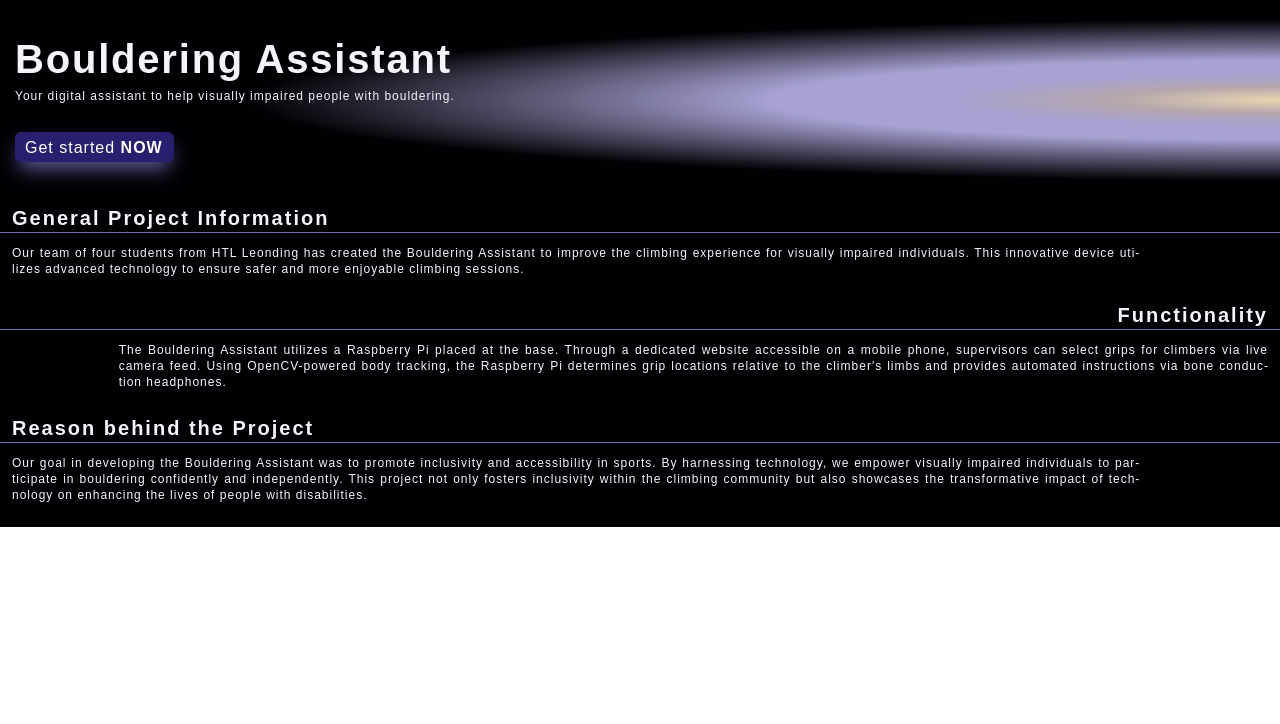
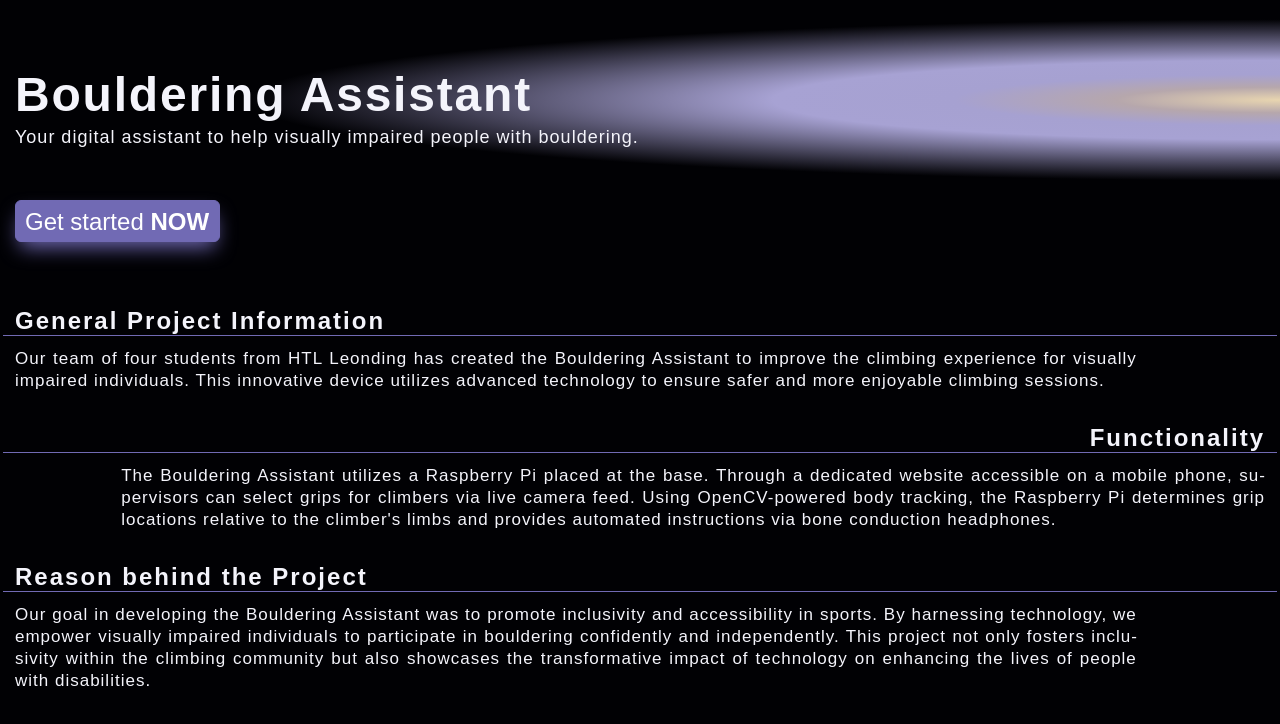
Before and after one commit to melanie-bauer/BoulderingAssistant_VueApp, a Vue app: page / in a window 1280 px wide. Shown: the top 724 px of the page. Built offline with nearby package versions, Linux system fonts and the light colour scheme; a web font is replaced by a local one.

Commit message:
small css changes

```diff
--- a/src/App.vue
+++ b/src/App.vue
@@ -18,5 +18,9 @@ function changeOnHome() {
   background-color: var(--background);
   color: var(--text);
   min-width: 100% !important;
+  padding: 0 15px 65px 15px;
+}
+body{
+  background: var(--background);
 }
 </style>
--- a/src/assets/base.css
+++ b/src/assets/base.css
@@ -6,7 +6,7 @@
 
   --line-height-display: 42px;
   --line-height-header: 28px;
-  --line-height-body: 20px;
+  --line-height-body: 22px;
   --line-height-label: 16px;
 
   --letter-spacing-display: 1.8px;
@@ -18,13 +18,13 @@
   --spacing-m: 24px;
   --spacing-xl: 32px;
 
-  --font-size-base: 16px;
+  --font-size-base: 17px;
   --display-xl: 48px;
   --display-r: 40px;
   --header-xl: 32px;
   --header-r: 24px;
   --header-sm: 20px;
-  --label-r: 12px;
+  --label-r: 15px;
   --button-radius: 20px;
   @media (prefers-color-scheme: light) {
     --text: #04040b;
--- a/src/assets/main.css
+++ b/src/assets/main.css
@@ -8,11 +8,16 @@ body{
     font-family: var(--font-family) !important;
 
 }
-
+.h4, .h5, .h6{
+    font-weight: var(--font-weight-heading) !important;
+    line-height: var(--line-height-header) !important;
+    font-size: var(--header-sm) !important;
+    letter-spacing: var(--letter-spacing-header);
+}
 h4, h5, h6{
     font-weight: var(--font-weight-heading) !important;
     line-height: var(--line-height-header) !important;
-    font-size: var(--header-sm) !important;
+    font-size: var(--header-r) !important;
     letter-spacing: var(--letter-spacing-header);
 }
 
@@ -20,7 +25,7 @@ h1, h2, h3{
     font-weight: var(--font-weight-heading) !important;
     line-height: var(--line-height-display) !important;
     letter-spacing: var(--letter-spacing-display);
-    font-size: var(--display-r) !important;
+    font-size: var(--display-xl) !important;
 }
 .label
 {
@@ -33,16 +38,16 @@ h1, h2, h3{
     font-size: var(--font-size-base) !important;
     line-height: var(--line-height-body) !important;
     letter-spacing: var(--letter-spacing-body);
-
+    hyphens: auto;
 }
 .btn{
-    padding: 5px 10px 3px 9px !important;
+    padding: 3px 10px 1px 9px !important;
     box-shadow: 0 10px 20px -5px var(--primary);
 }
 .btn-primary {
     --bs-btn-color: #fff !important;
-    --bs-btn-bg: var(--secondary)!important;
-    --bs-btn-border-color: var(--secondary)!important;
+    --bs-btn-bg: var(--primary)!important;
+    --bs-btn-border-color: var(--primary)!important;
     --bs-btn-hover-color: #fff!important;
     --bs-btn-hover-bg: var(--primary)!important;
     --bs-btn-hover-border-color: var(--primary)!important;
--- a/src/components/FirstLook.vue
+++ b/src/components/FirstLook.vue
@@ -5,20 +5,30 @@ import {RouterLink} from 'vue-router'
 <template>
   <div class="gradient container d-flex flex-column justify-content-center">
     <h1 class="col-6">Bouldering Assistant</h1>
-    <p class="col-10 label">Your digital assistant to help visually impaired people with bouldering.</p>
-    <RouterLink class="btn btn-primary text" to="/boulderingSession">Get started <b>NOW</b></RouterLink>
+    <p class="col-11">Your digital assistant to help visually impaired people with bouldering.</p>
+
   </div>
+  <div class="container d-flex align-content-center">
+    <RouterLink class="btn btn-primary " to="/boulderingSession">Get started <b>NOW</b></RouterLink>
+  </div>
+
 </template>
 
 <style scoped>
 a {
   max-width: fit-content;
-  margin-top: var(--spacing-sm);
+  font-size: var(--header-r);
 }
 
+p{
+  font-size: 18px !important;
+  line-height: 26px !important;
+  letter-spacing: var(--letter-spacing-body);
+  hyphens: auto;
+}
 .gradient {
+  padding: 65px 15px 25px 15px;
   min-height: 200px;
-  padding: 0 15px 0 15px;
   background: radial-gradient(at right center, #E8D5B0FF 0%, rgb(182, 167, 172) 4%, rgba(96, 88, 163, 1) 26%,
   var(--background) 57%);
 }
--- a/src/components/ProjectInfos.vue
+++ b/src/components/ProjectInfos.vue
@@ -3,12 +3,12 @@
 </script>
 
 <template>
-  <div class="container pt-1">
+  <div class="container">
     <div class="row small-mb">
       <h4 class="colored-bot-b">General Project Information</h4>
     </div>
     <div class="row col-11">
-      <span class="label medium-mb text-align-justify">
+      <span class="text large-mb text-align-justify">
 Our team of four students from HTL Leonding has created the Bouldering Assistant to improve the climbing experience for visually impaired individuals. This innovative device utilizes advanced technology to ensure safer and more enjoyable climbing sessions.
       </span>
     </div>
@@ -16,7 +16,7 @@ Our team of four students from HTL Leonding has created the Bouldering Assistant
       <h4 class="colored-bot-b">Functionality</h4>
     </div>
     <div class="row d-flex justify-content-end">
-      <span class="label medium-mb text-align-justify col-11">
+      <span class="text large-mb text-align-justify col-11">
 The Bouldering Assistant utilizes a Raspberry Pi placed at the base. Through a dedicated website accessible on a mobile phone, supervisors can select grips for climbers via live camera feed. Using OpenCV-powered body tracking, the Raspberry Pi determines grip locations relative to the climber's limbs and provides automated instructions via bone conduction headphones.
       </span>
     </div>
@@ -24,7 +24,7 @@ The Bouldering Assistant utilizes a Raspberry Pi placed at the base. Through a d
       <h4 class="colored-bot-b">Reason behind the Project</h4>
     </div>
     <div class="row col-11">
-      <span class="label medium-mb text-align-justify">
+      <span class="text large-mb text-align-justify">
 Our goal in developing the Bouldering Assistant was to promote inclusivity and accessibility in sports. By harnessing technology, we empower visually impaired individuals to participate in bouldering confidently and independently. This project not only fosters inclusivity within the climbing community but also showcases the transformative impact of technology on enhancing the lives of people with disabilities.
 
     </span></div>
@@ -48,4 +48,5 @@ h4 {
   border-bottom: 1.5px var(--primary) solid;
 }
 
+
 </style>
--- a/src/main.js
+++ b/src/main.js
@@ -9,4 +9,5 @@ const app = createApp(App)
 app.use(router)
 
 app.mount('#app')
+
 import "bootstrap/dist/js/bootstrap.js"
```
